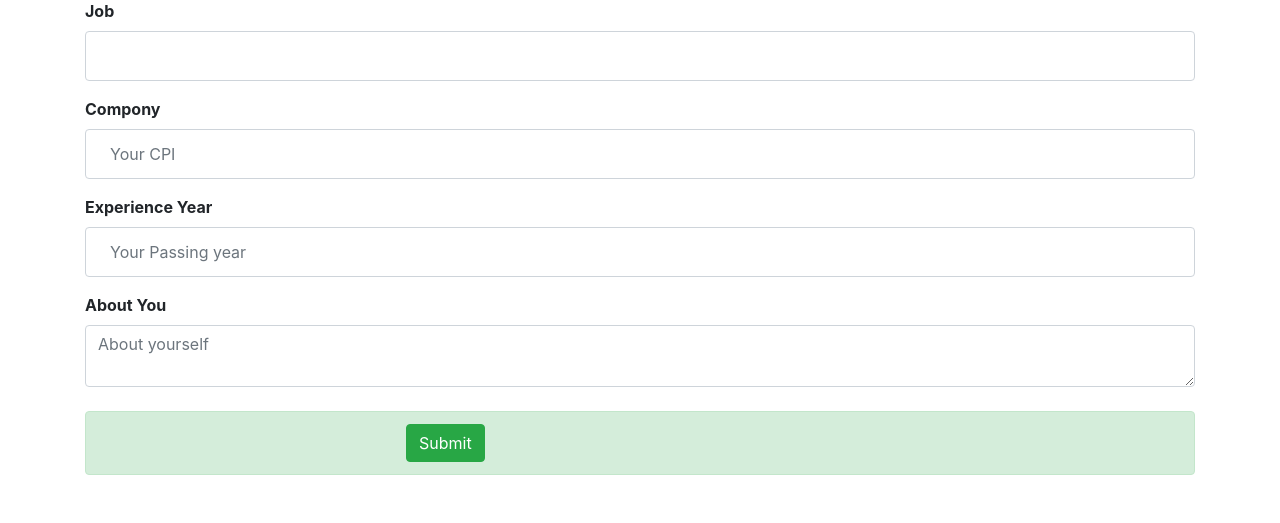
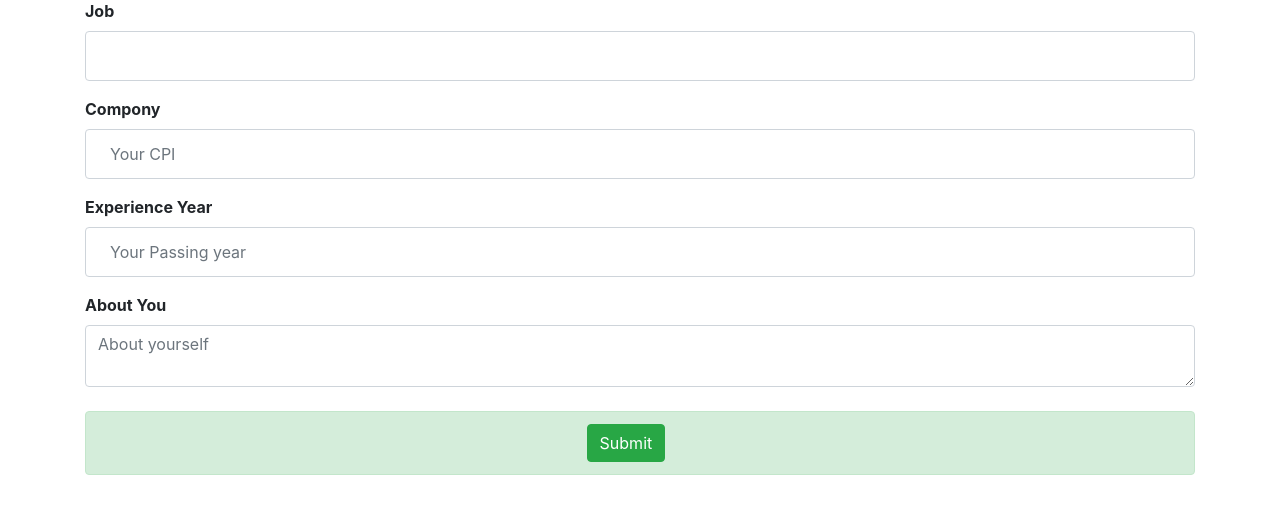
Before and after one commit to arjun-234/work_point_front, a Django app: template freelance/jobpoint_user/templates/jobpoint_user/updateexp.html in a window 1280 px wide. Shown: the part 97-620 px from the top of the page. Run offline with Django 4.2, Linux system fonts and the light colour scheme; the template is opened without the code that fills it, so the values that code supplies are empty; some libraries are stand-ins or nearby versions.

Commit message:
css issue

```diff
--- a/freelance/jobpoint_user/templates/jobpoint_user/updateexp.html
+++ b/freelance/jobpoint_user/templates/jobpoint_user/updateexp.html
@@ -35,7 +35,7 @@
             </div>
             <br>
             <div class="alert alert-success">
-            <input type="submit" class="btn btn-success" value="Submit" style="margin-left:300px;" >
+            <input type="submit" class="btn btn-success" value="Submit" style="margin-left:45%" >
             </div>
         </div>
     </form>
--- a/freelance/jobpoint_user/templates/jobpoint_user/updatequal.html
+++ b/freelance/jobpoint_user/templates/jobpoint_user/updatequal.html
@@ -47,7 +47,7 @@
         </div>
         <br>
         <div class="alert alert-success">
-            <input type="submit" class="btn btn-success" value="Submit" style="margin-left:300px;" >
+            <input type="submit" class="btn btn-success" value="Submit" style="margin-left:45%" >
             </div>
 
 
```
